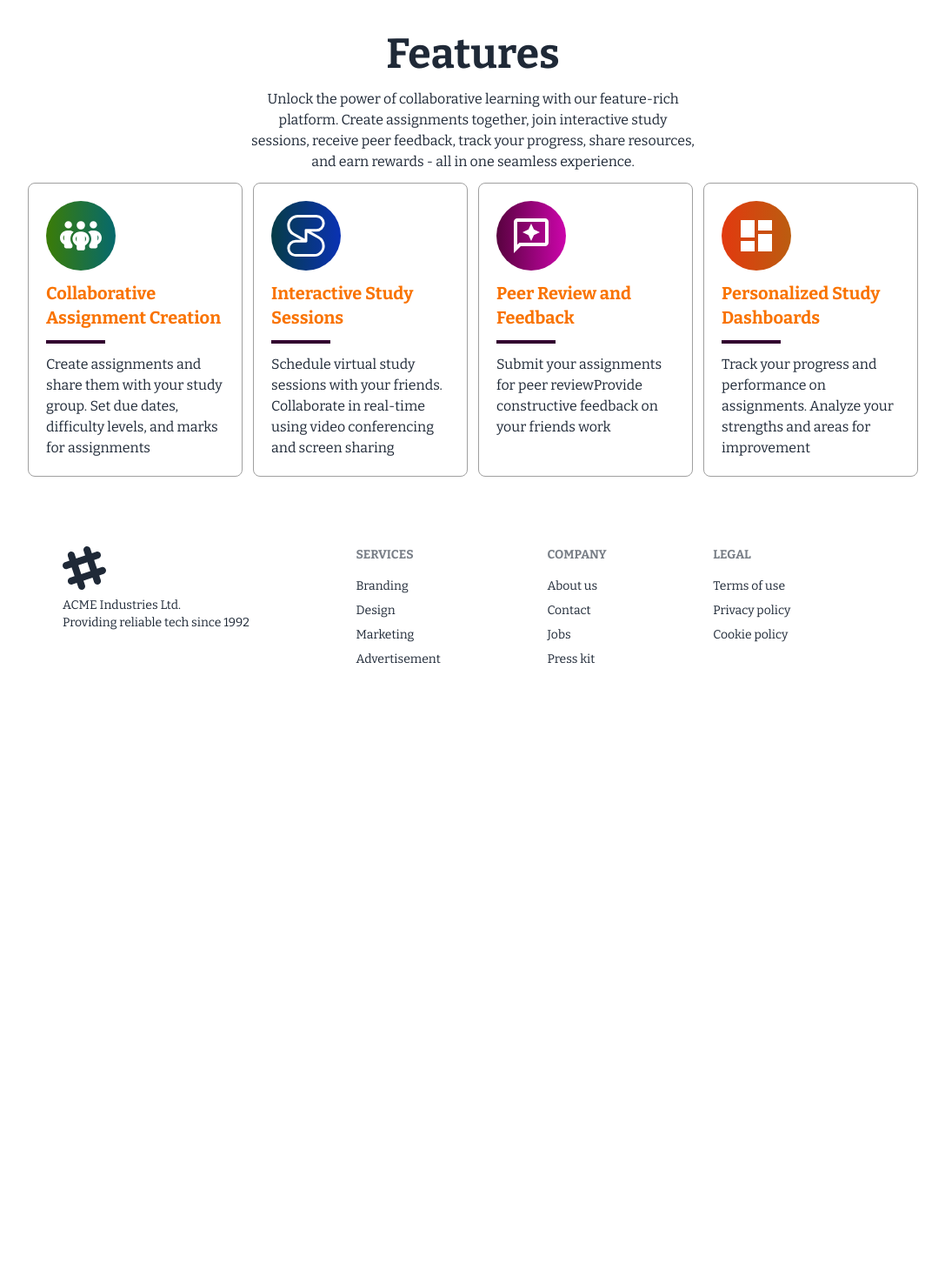
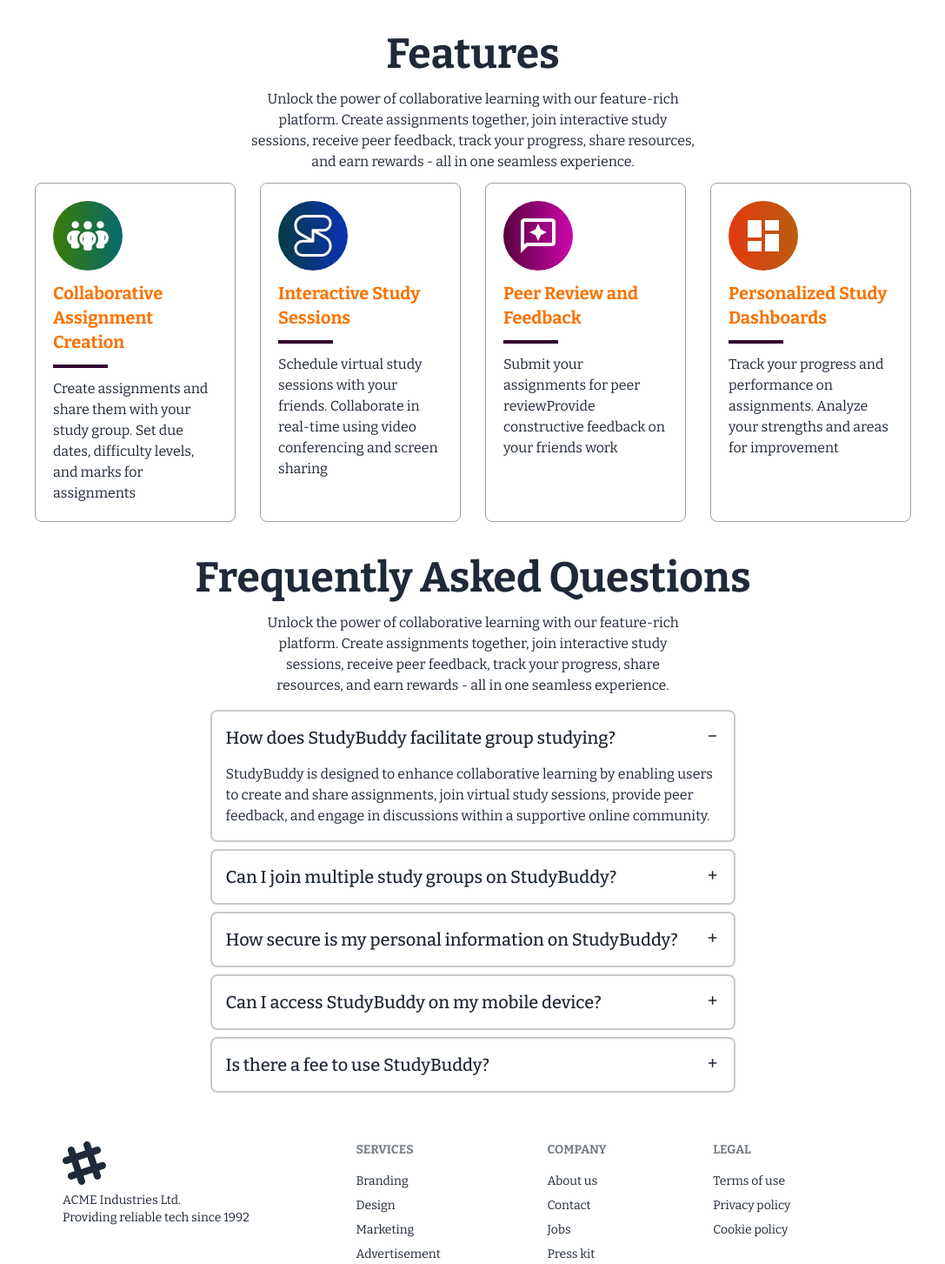
Before and after one commit to nawfs254/studdy-buddy-client, a React (Vite) app: page / in a window 1280 px wide. Shown: the part 537-1990 px from the top of the page at 87% size, without its empty margins (96-1183 px from the left). Before the commit the page ends 1345 px from the top, so only its background shows below. Built offline with nearby package versions, Linux system fonts and the light colour scheme.

Commit message:
added faq section

```diff
--- /dev/null
+++ b/src/Pages/Home/Faq.jsx
@@ -0,0 +1,68 @@
+const Faq = () => {
+    return (
+        <div className="mx-2">
+            <div className="text-content text-center space-y-4 my-3">
+                <h1 className="text-3xl md:text-5xl font-bold">Frequently Asked Questions</h1>
+                <p className="w-full md:w-1/2 mx-auto">Unlock the power of collaborative learning with our feature-rich platform. Create assignments together, join interactive study sessions, receive peer feedback, track your progress, share resources, and earn rewards - all in one seamless experience.
+
+                </p>
+            </div>
+
+            <div className="faq my-4">
+                <div className="collapse collapse-plus border-2 border-[#cac9c9] rounded-lg w-full lg:w-3/5 mx-auto my-2 hover:bg-base-200 transition-all">
+                    <input type="radio" name="my-accordion-3" defaultChecked />
+                    <div className="collapse-title text-xl font-medium">
+                        How does StudyBuddy facilitate group studying?
+                    </div>
+                    <div className="collapse-content">
+                        <p>StudyBuddy is designed to enhance collaborative learning by enabling users to create and share assignments, join virtual study sessions, provide peer feedback, and engage in discussions within a supportive online community.</p>
+                    </div>
+                </div>
+
+                <div className="collapse collapse-plus border-2 border-[#cac9c9] rounded-lg w-full lg:w-3/5 mx-auto my-2 hover:bg-base-200 transition-all">
+                    <input type="radio" name="my-accordion-3" />
+                    <div className="collapse-title text-xl font-medium">
+                        Can I join multiple study groups on StudyBuddy?
+                    </div>
+                    <div className="collapse-content">
+                        <p>Yes, you can be part of multiple study groups on StudyBuddy. Our platform allows you to collaborate with different sets of friends or classmates, making it easier to manage your study commitments.</p>
+                    </div>
+                </div>
+
+                <div className="collapse collapse-plus border-2 border-[#cac9c9] rounded-lg w-full lg:w-3/5 mx-auto my-2 hover:bg-base-200 transition-all">
+                    <input type="radio" name="my-accordion-3" />
+                    <div className="collapse-title text-xl font-medium">
+                    How secure is my personal information on StudyBuddy?
+                    </div>
+                    <div className="collapse-content">
+                        <p>We take data privacy and security very seriously at StudyBuddy. Your personal information is protected through industry-standard encryption protocols, and we never share your data with third parties without your consent.</p>
+                    </div>
+                </div>
+
+                <div className="collapse collapse-plus border-2 border-[#cac9c9] rounded-lg w-full lg:w-3/5 mx-auto my-2 hover:bg-base-200 transition-all">
+                    <input type="radio" name="my-accordion-3" />
+                    <div className="collapse-title text-xl font-medium">
+                    Can I access StudyBuddy on my mobile device?
+                    </div>
+                    <div className="collapse-content">
+                        <p>Absolutely! StudyBuddy is designed to be fully responsive and accessible on various devices, including smartphones and tablets. You can seamlessly participate in study sessions, collaborate on assignments, and access your personalized dashboard on the go.</p>
+                    </div>
+                </div>
+
+                <div className="collapse collapse-plus border-2 border-[#cac9c9] rounded-lg w-full lg:w-3/5 mx-auto my-2 hover:bg-base-200 transition-all">
+                    <input type="radio" name="my-accordion-3" />
+                    <div className="collapse-title text-xl font-medium">
+                    Is there a fee to use StudyBuddy?
+                    </div>
+                    <div className="collapse-content">
+                        <p>StudyBuddy offers a freemium model. While basic features are available for free, we provide an optional premium subscription that unlocks additional features, such as advanced analytics, unlimited resource sharing, and priority support.</p>
+                    </div>
+                </div>
+            </div>
+
+
+        </div>
+    );
+};
+
+export default Faq;
--- a/src/Pages/Home/Features.jsx
+++ b/src/Pages/Home/Features.jsx
@@ -13,7 +13,7 @@
                 </p>
             </div>
             <div className="grid grid-cols-1 md:grid-cols-2 lg:grid-cols-4 gap-3">
-                <div className="mx-2 mx-auto border p-5  rounded-lg border-[#a0a0a0] space-y-3">
+                <div className="mx-2 border p-5  rounded-lg border-[#a0a0a0] space-y-3">
                     <div className="icon w-20 h-20 bg-gradient-to-r from-[#3b7c06] to-[#06696d] rounded-full flex justify-center items-center">
                         <FaPeopleGroup color="#fff" size="3rem" />
                     </div>
@@ -23,7 +23,7 @@
                     <p>Create assignments and share them with your study group. Set due dates, difficulty levels, and marks for assignments</p>
                 </div>
 
-                <div className="mx-2 mx-auto border p-5  rounded-lg border-[#a0a0a0] space-y-3">
+                <div className="mx-2 border p-5  rounded-lg border-[#a0a0a0] space-y-3">
                     <div className="icon w-20 h-20 bg-gradient-to-r from-[#063c46] to-[#0a32b4] rounded-full flex justify-center items-center">
                         <SiSession color="#fff" size="3rem" />
                     </div>
@@ -33,7 +33,7 @@
                     <p>Schedule virtual study sessions with your friends. Collaborate in real-time using video conferencing and screen sharing</p>
                 </div>
 
-                <div className="mx-2 mx-auto border p-5  rounded-lg border-[#a0a0a0] space-y-3">
+                <div className="mx-2 border p-5  rounded-lg border-[#a0a0a0] space-y-3">
                     <div className="icon w-20 h-20 bg-gradient-to-r from-[#58023f] to-[#cc05ab] rounded-full flex justify-center items-center">
                         <MdOutlineReviews color="#fff" size="3rem" />
                     </div>
@@ -43,7 +43,7 @@
                     <p>Submit your assignments for peer reviewProvide constructive feedback on your friends work</p>
                 </div>
 
-                <div className="mx-2 mx-auto border p-5  rounded-lg border-[#a0a0a0] space-y-3">
+                <div className="mx-2 border p-5  rounded-lg border-[#a0a0a0] space-y-3">
                     <div className="icon w-20 h-20 bg-gradient-to-r from-[#e2390f] to-[#bb5d10] rounded-full flex justify-center items-center">
                         <MdDashboard color="#fff" size="3rem" />
                     </div>
--- a/src/Pages/Home/Home.jsx
+++ b/src/Pages/Home/Home.jsx
@@ -1,4 +1,5 @@
 import Banner from "./Banner";
+import Faq from "./Faq";
 import Features from "./Features";
 
 const Home = () => {
@@ -6,6 +7,7 @@
         <div>
             <Banner></Banner>
             <Features></Features>
+            <Faq></Faq>
         </div>
     );
 };
```
